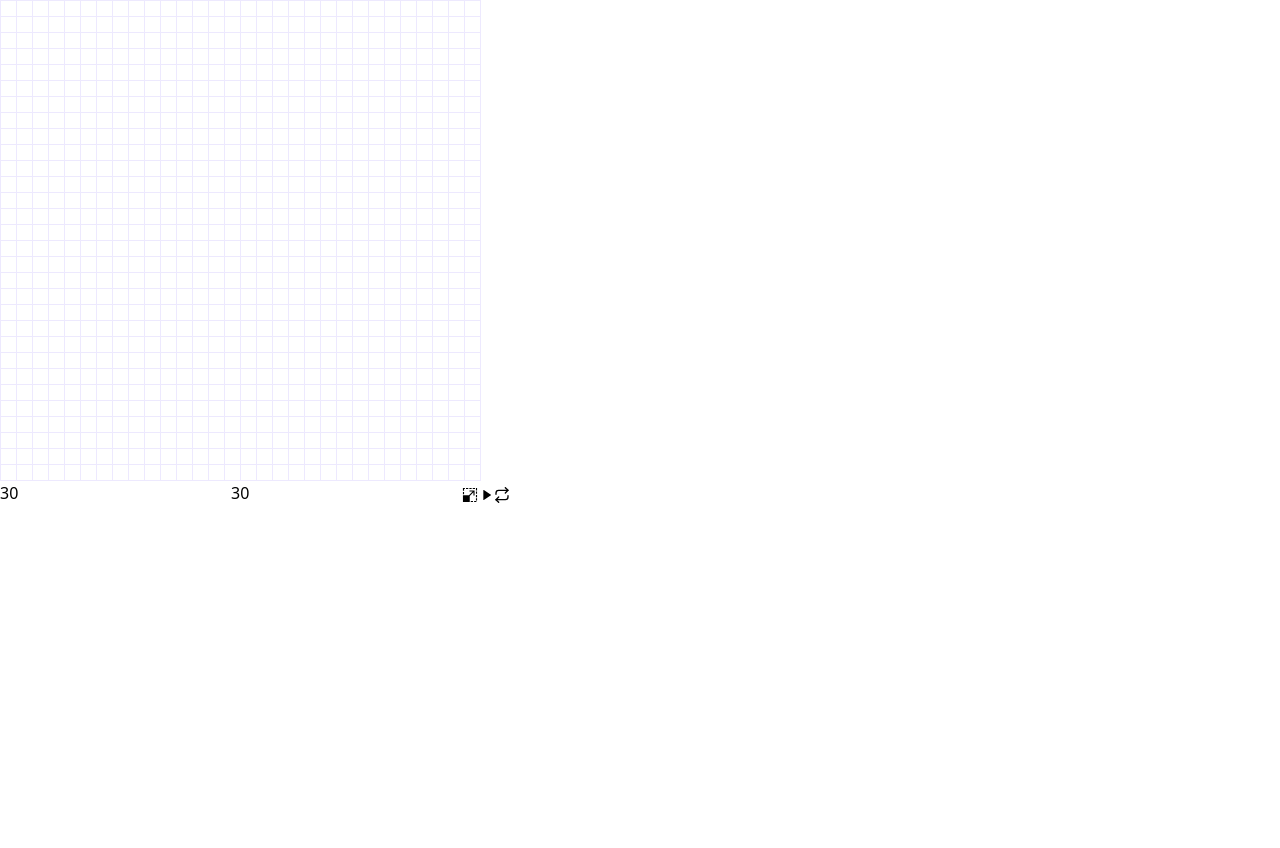
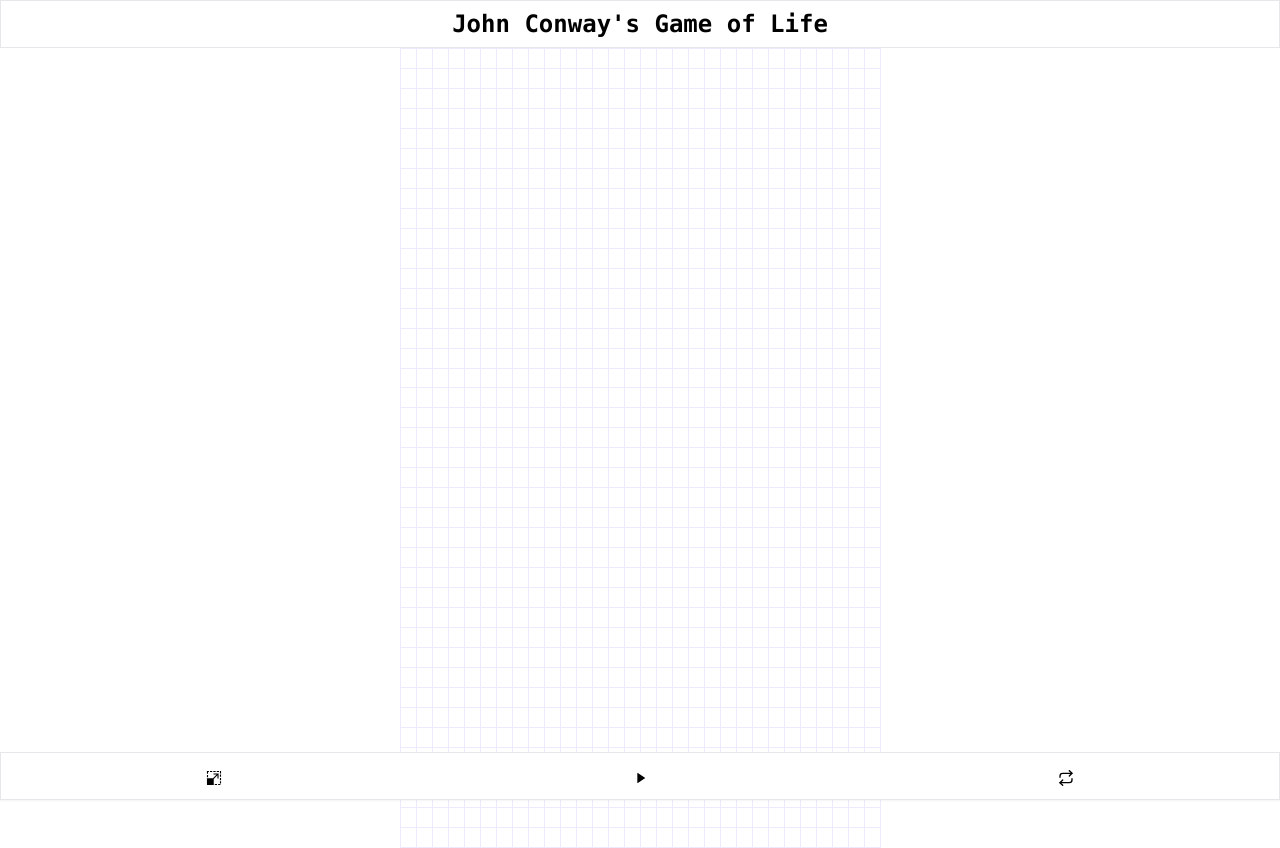
Before and after one commit to pawanbhatta178/gameOfLife, a React (Create React App) app: page / in a window 1280 px wide. Before the commit the page ends 800 px from the top, so only its background shows below. Built offline with nearby package versions, Linux system fonts and the light colour scheme.

Commit message:
Basic Finite Game of Life

```diff
--- a/src/App.tsx
+++ b/src/App.tsx
@@ -2,7 +2,7 @@ import React, {useReducer, useState, useEffect} from 'react';
 import { Grid, RowData  } from './Containers/Grid';
 import * as _ from "lodash";
 import {Icon } from "./Components/Icons";
-
+import { Logo, logoTypes} from "./Components/Logo";
 
  type Action =
    | { type: 'toggle_cell', col: number, row: number }
@@ -201,7 +201,7 @@ const generateEmptyGrid = ({ row, col }: gridGeneratorArg) => {
 
 
 function App() {
-  const [rowSize, setRowSize] = useState(30);
+  const [rowSize, setRowSize] = useState(40);
   const [colSize, setColSize] = useState(30);
   const [play, setPlay] = useState(0);
 
@@ -229,11 +229,23 @@ useEffect(() => {
   }
 
   const handleRowSizeChange = (e: React.ChangeEvent<HTMLInputElement>) => {
-    setRowSize((currentValue) =>  Number.isNaN(Number(e.target.value)) ? currentValue : Number(e.target.value));
+    if (Number.isNaN(Number(e.target.value))) {
+      return;
+    }
+    if (Number(e.target.value) > 100) {
+      return;
+    }
+    setRowSize((currentValue) => Number(e.target.value));
   }
 
   const handleColSizeChange = (e: React.ChangeEvent<HTMLInputElement>) => {
-    setColSize((currentValue) => Number.isNaN(Number(e.target.value)) ? currentValue : Number(e.target.value));
+    if (Number.isNaN(Number(e.target.value))) {
+      return;
+    }
+    if (Number(e.target.value) > 100) {
+      return;
+    }
+    setColSize((currentValue) => Number(e.target.value));
 }
 
   const updateGridSize = () => {
@@ -258,14 +270,25 @@ useEffect(() => {
 
 
   return (
-    <>
-      <Grid payload={data} toggleCell={toggleCell}  numRows={9} numCols={9} />
-      <input placeholder="# Rows" value={rowSize} onChange={handleRowSizeChange}></input>
-      <input placeholder="# Cols" value={colSize} onChange={handleColSizeChange}></input>
-      <button onClick={updateGridSize}><Icon name={"resize"}/></button>
-      <button onClick={onPlayToggle}>{play === 0 ? < Icon name={ "play"} />:<Icon name="pause"/> }</button>
-      <button className="" onClick={getNextGeneration}><Icon name="repeat" /></button>
-      </>
+    <div className="w-screen h-screen relative flex-col">
+        <div className="h-12 flex items-center justify-center border">
+        <Logo type={logoTypes.SM }/>
+        </div>
+      <div className="flex-1 flex  h-full justify-center">
+        <Grid payload={data} toggleCell={toggleCell} numRows={9} numCols={9} />
+      </div>
+      <div className="absolute bottom-0  h-12 w-full border shadow-sm bg-white">
+        <div className="flex h-full justify-around items-center">
+         {/* <input placeholder="# Rows" value={rowSize} onChange={handleRowSizeChange}></input>
+         <input placeholder="# Cols" value={colSize} onChange={handleColSizeChange}></input> */}
+         <button onClick={updateGridSize}><Icon name={"resize"}/></button>
+         <button onClick={onPlayToggle}>{play === 0 ? < Icon name={ "play"} />:<Icon name="pause"/> }</button>
+         <button className="" onClick={getNextGeneration}><Icon name="repeat" /></button>
+        </div>
+
+      </div>
+
+    </div>
   );
 }
 
--- /dev/null
+++ b/src/Components/Logo.tsx
@@ -0,0 +1,26 @@
+import React from 'react'
+
+
+export enum logoTypes{
+    SM,
+    MD,
+    LG,
+}
+
+interface logoProps{
+    type?: logoTypes;
+    className?: string;
+}
+
+
+const Logo: React.FC<logoProps> = ({ type, className }) => {
+
+    if (type === logoTypes.SM) {
+        <div className={`font-semibold font-mono text-xl  ${className}`}>John Conway's Game of Life</div>
+    }
+    return (
+        <div className={`font-semibold font-mono text-2xl ${className}`}>John Conway's Game of Life</div>
+    )
+}
+
+export { Logo }
--- a/src/Containers/Grid/index.tsx
+++ b/src/Containers/Grid/index.tsx
@@ -1,4 +1,4 @@
-import React, { useRef } from 'react';
+import React from 'react';
 
 
 export interface CellData{
@@ -36,17 +36,18 @@ export interface GridProps{
 
 
 const Grid:React.FC<GridProps> = ({className, payload, numCols, numRows, toggleCell}) => {
-    const tableRef = useRef<HTMLTableElement|null>(null);
 
 
     return (
-        <table ref={tableRef}>
+
+        <table className="">
             <tbody>
                 {
                     payload?.map((item, index) => <GridRow key={`${item.id}`} {...item} toggleCell={toggleCell }/>)
               }
           </tbody>
-        </table>
+            </table>
+
     )
 }
 
@@ -57,8 +58,8 @@ const GridRow: React.FC<GridRowProps> = ({id,payload, toggleCell}) => {
 }
 
 
-const GridCellStyle = `w-4 h-4 border border-purple-100 `;
-const GridCellAliveStyle = `w-4 h-4 border bg-purple-600 border-purple-300 `;
+const GridCellStyle = `w-4 h-4   border border-purple-100 `;
+const GridCellAliveStyle = `w-4 h-4  border bg-purple-600 border-purple-300 `;
 
 
 const GridCell: React.FC<GridCellProps> = ({row, col,alive, toggleCell}) => {
```
